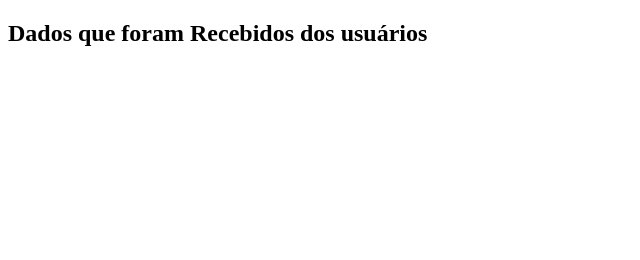
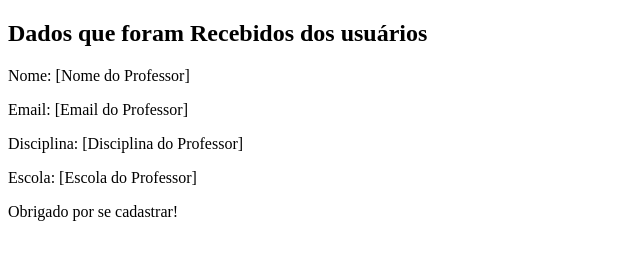
Before and after one commit to Augustoandradekompany/Saresp_2024, a plain HTML site: page recebimento.html in a window 1280 px wide. Shown: the whole page, without its empty margins (0-640 px from the left). Drawn offline with Linux system fonts and the light colour scheme.

Commit message:
recebimento 3

```diff
--- a/recebimento.html
+++ b/recebimento.html
@@ -7,3 +7,10 @@
 </head>
 <body>
     <h2>Dados que foram Recebidos dos usuários</h2>
+    <p>Nome: [Nome do Professor]</p>
+    <p>Email: [Email do Professor]</p>
+    <p>Disciplina: [Disciplina do Professor]</p>
+    <p>Escola: [Escola do Professor]</p>
+    <p>Obrigado por se cadastrar!</p>
+</body>
+</html>
```
